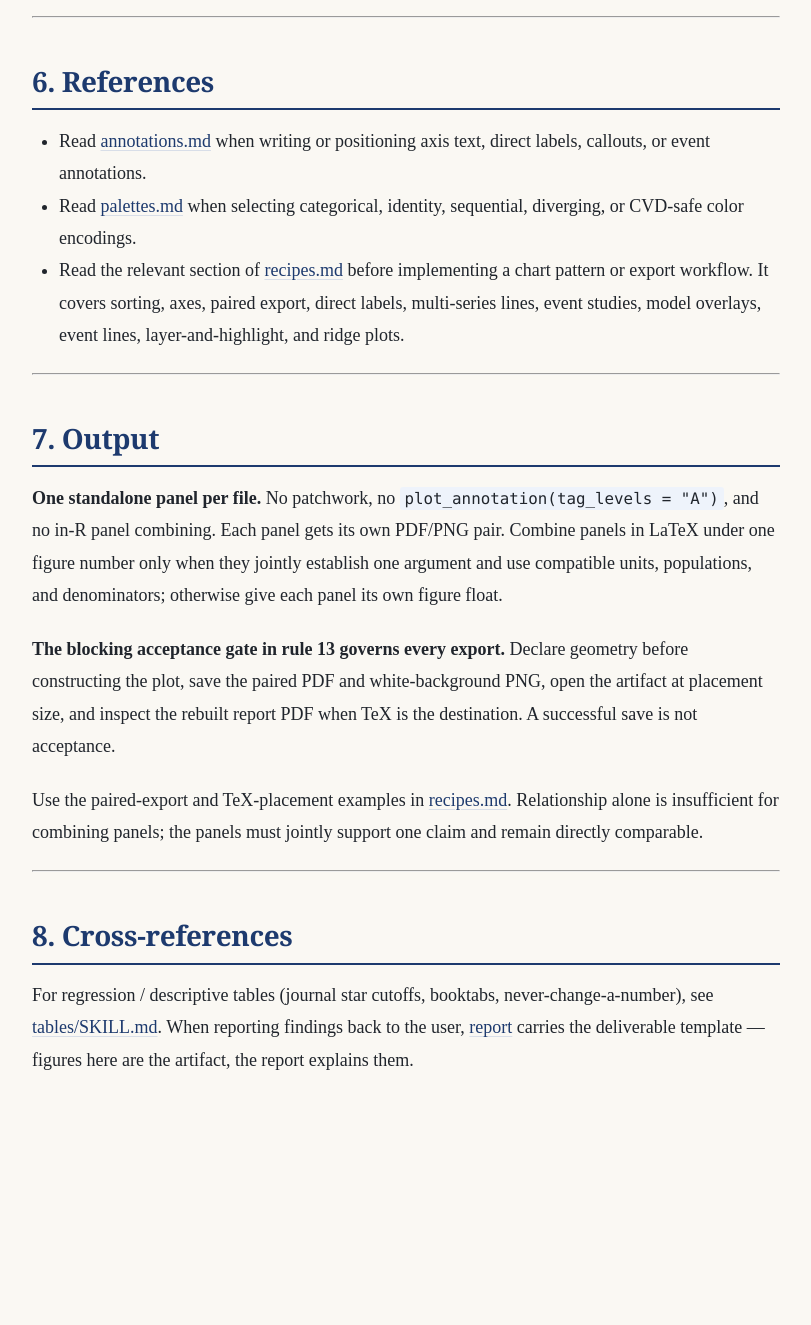
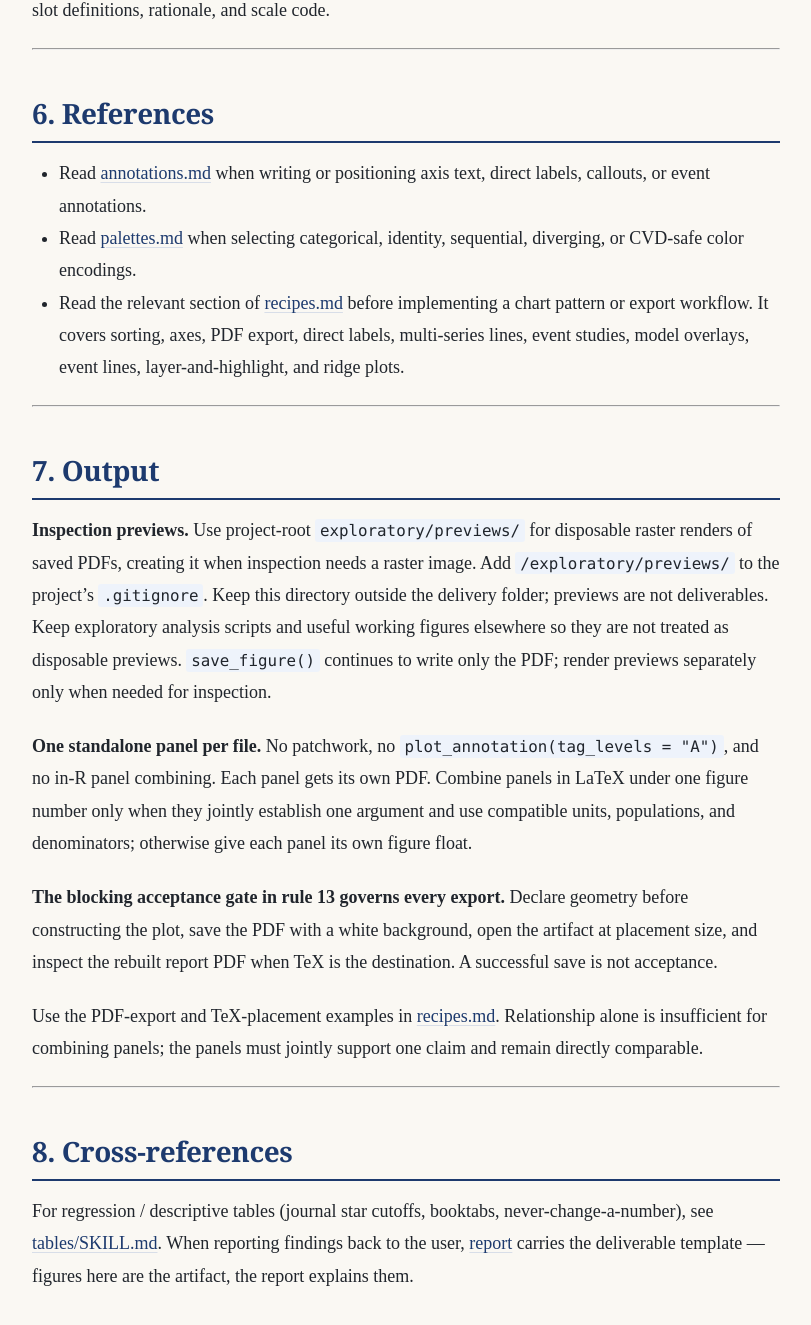
Before and after one commit to KaiGu2024/KaiGu2024.github.io, a Jekyll site: the page built from docs/skills/visualization/SKILL.md, in a window 1280 px wide and 1400 px high, scrolled down 9531 px. Shown: the top 1325 px of the window, without its empty margins (234-1045 px from the left). Built offline with Jekyll 4.4.1, drawn with Linux system fonts in a browser that asks for light colours; before the commit the page ends 10719 px from its top, so only the background shows below that; some of the changed text lies outside the part shown.

Commit message:
keep figure exports pdf-only and separate inspection previews

````diff
--- a/docs/skills/visualization/SKILL.md
+++ b/docs/skills/visualization/SKILL.md
@@ -2,7 +2,7 @@
 name: visualization
 title: Visualization
 permalink: /skills/visualization/
-description: Use when producing publication-ready R + ggplot2 figures for papers or slides. Applies perceptual chart selection; brand, subject-identity, magnitude, and CVD-safe palettes; Lora/Newsreader typography; direct labeling; uncertainty; one standalone panel per script; conditional LaTeX multi-panel assembly; paired PDF + 600-DPI PNG export; and a blocking inspection at intended placement size. Enforces sorted categories, plot-differences-not-raw, explicit units and aggregation, no gridlines, no explanatory titles or captions inside the image, and no clipping or overlap. For regression tables, use the tables skill.
+description: Use when producing publication-ready R + ggplot2 figures for papers or slides. Applies perceptual chart selection; brand, subject-identity, magnitude, and CVD-safe palettes; Lora/Newsreader typography; direct labeling; uncertainty; one standalone panel per script; conditional LaTeX multi-panel assembly; PDF-only export; and a blocking inspection at intended placement size. Enforces sorted categories, plot-differences-not-raw, explicit units and aggregation, no gridlines, no explanatory titles or captions inside the image, and no clipping or overlap. For regression tables, use the tables skill.
 allowed-tools: Read, Edit, Write, Bash
 invocation: auto
 ---
@@ -15,7 +15,7 @@ invocation: auto
 4. [Setup](#4-setup) — shared theme, title, save, and palette helpers
 5. [Palette rules](#5-palette-rules) — the color constraints that apply to every figure
 6. [References](#6-references) — annotations, palettes, and implementation recipes
-7. [Output](#7-output) — one standalone panel per file, conditional LaTeX assembly, paired PDF/PNG export
+7. [Output](#7-output) — one standalone panel per file, conditional LaTeX assembly, PDF-only export
 8. [Cross-references](#8-cross-references)
 
 ---
@@ -30,7 +30,7 @@ invocation: auto
 
 4. **Direct annotation, no legends.** Label every line or group the reader needs to identify, including background series; highlighting changes color, not label coverage. Horizontal-bar ticks may serve as labels. Suppress redundant guides, keep labels in white space, and facet or change encoding if required labels cannot fit. Read [annotations.md](references/annotations.md) whenever adding or positioning text.
 
-5. **High DPI.** `dpi = 600` (or PDF vector). *Science*/*Nature* minimum at submission.
+5. **Vector PDF output.** Deliver vector PDFs only; do not generate companion PNG deliverables. Raster renders needed for inspection belong in `exploratory/previews/` (see §7).
 
 6. **Use a readable text hierarchy at final placement size.** Author at the declared placement size (rule 13), with export and placement widths within 10%. Manuscript defaults are:
    - Axis titles **20 pt**; tick labels **16 pt**; inline / annotation labels **16–18 pt**. For text geoms, use `size = 16 / ggplot2::.pt` (or `18 / ggplot2::.pt`); their default size unit is mm, with 1 mm ≈ 2.85 pt.
@@ -45,11 +45,11 @@ invocation: auto
 
 9. **Calculate before you graph.** Pre-aggregate with dplyr, plot with `stat = "identity"`. Geom-side stats (`after_stat(prop)`, `stat_summary`) fail in surprising ways with grouped/multi-variable aggregation; the summary table is itself a useful artifact.
 
-10. **No explanatory text except direct data labels and designed annotations.** Axis titles and tick labels are the only structural text inside the image; direct data labels and designed annotations from rule 4 are allowed. **Do not** set `plot.title`, `plot.subtitle`, `plot.caption`, or `plot.tag`; those belong in LaTeX (`\caption{}`, section prose, slide chrome) where they can be re-edited without re-rendering the figure. Notes, sample descriptions, model details, and any panel letter all live in TeX, not in the PNG/PDF.
+10. **No explanatory text except direct data labels and designed annotations.** Axis titles and tick labels are the only structural text inside the image; direct data labels and designed annotations from rule 4 are allowed. **Do not** set `plot.title`, `plot.subtitle`, `plot.caption`, or `plot.tag`; those belong in LaTeX (`\caption{}`, section prose, slide chrome) where they can be re-edited without re-rendering the figure. Notes, sample descriptions, model details, and any panel letter all live in TeX, not in the PDF.
 
     Use self-contained, sentence-case axis titles that name the plotted quantity and its measurement unit, plus aggregation when needed to distinguish quantities. Aim for roughly 3–6 words, but preserve meaning over brevity. Put units in parentheses at the end. For event studies, name the time unit and event on x and the outcome and effect scale on y; follow the [event-study axis guidance](references/annotations.md#event-study-axes). Format ticks with `scales::label_*`; use `y = NULL` only when y ticks already name each item. Follow the three-layer unit-disclosure rule in [annotations.md](references/annotations.md), which separates the axis label, LaTeX caption or panel subtitle, and figure note.
 
-    **One standalone panel per file.** Generate every report panel independently with its own script and matched PDF/PNG pair; do not combine panels in R with patchwork or similar tools. Combine the exported panels in LaTeX under one figure number only when they jointly establish one argument and use compatible units, populations, and denominators. Otherwise use separate figure floats. A faceted plot that forms one small-multiple encoding over a shared variable remains one panel for this rule.
+    **One standalone panel per file.** Generate every report panel independently with its own script and PDF; do not combine panels in R with patchwork or similar tools. Combine the exported panels in LaTeX under one figure number only when they jointly establish one argument and use compatible units, populations, and denominators. Otherwise use separate figure floats. A faceted plot that forms one small-multiple encoding over a shared variable remains one panel for this rule.
 
 11. **Show uncertainty.** Confidence intervals always — `geom_ribbon(alpha = 0.18–0.22)` for continuous, error bars for discrete. Point estimates without uncertainty convey false precision.
 
@@ -58,8 +58,8 @@ invocation: auto
 13. **Blocking layout acceptance gate: nothing clips, touches, overlaps, or wastes space.** A figure is not complete when `ggsave()` succeeds. It is complete only after the saved artifact has been opened and inspected at its intended manuscript or slide placement size.
 
     1. **Declare geometry before constructing the plot.** Set export width, export height, and intended placement width first with `figure_spec()`. Use the same physical unit for export and placement. Export width and placement width may differ by no more than 10%; do not export large and substantially shrink in LaTeX. Choose dimensions for the actual manuscript column or slide layout, then inspect with the 20/16 pt manuscript defaults.
-    2. **Save paired artifacts.** Use `save_figure()` to write the publication PDF and a white-background `-qa.png` at identical dimensions and aspect ratio. The PNG is an inspection artifact, not a substitute for the PDF.
-    3. **Open the saved artifact itself.** Inspect the PNG or a rasterized PDF with an image-viewing tool, never only the RStudio plot pane. View it at the declared placement width. For TeX output, rebuild the report and inspect the placed figure in the report PDF too.
+    2. **Save the PDF only.** Use `save_figure()` to write the publication PDF with a white background. Do not export a companion PNG.
+    3. **Open the saved artifact itself.** Inspect the saved PDF with a PDF-viewing or rendering tool, never only the RStudio plot pane. Save any required raster inspection renders in the project's `exploratory/previews/` directory, outside the delivery folder and excluded from version control. View the figure at the declared placement width. For TeX output, rebuild the report and inspect the placed figure in the report PDF too.
     4. **Audit unit consistency.** Verify that the code's aggregation level, axis label, LaTeX caption or panel subtitle, surrounding prose, and figure note describe the same observation unit, population, and denominator. Never alternate casually among units such as languages, repositories, models, and foundation models.
     5. **Reject and regenerate on any failure.** Reject if an axis title is cropped, touches a tick label, or touches an edge; tick labels touch, overlap, or truncate; any direct label or designed annotation crops or overlaps another label or mark; an exceptionally permitted legend is incomplete or touches an edge; or avoidable empty space makes text or data materially smaller at final placement.
     6. **Repair in this order.** Shorten or wrap axis titles and annotations with `labs_pub()` (defaults: 32 characters per x-title line, 26 per y-title line); thin breaks, use `guide_axis(n.dodge = 2)`, or flip long categorical axes; reserve a data-scale annotation gutter with `expand`; use `ggrepel`; select the relevant `theme_pub(gutter = ...)` margin profile or increase the device dimension; then change the layout or encoding. Right-side direct labels require both scale expansion and `theme_pub(gutter = "right")`. Keep rule 6's default text sizes during collision repairs; a different size required by the venue or requested by the user must be checked at final placement.
@@ -158,7 +158,7 @@ This loads `theme_pub()` (already applied via `theme_set()`), `labs_pub()`, `fig
 
 ### One script per panel
 
-**One runnable script per panel.** Each standalone figure or report panel is produced by its own self-contained script (e.g. `figures/fig_<slug>.R`) that writes exactly **one matched PDF/PNG pair**. Never put several panels in one serial script — that forces them to render one after another.
+**One runnable script per panel.** Each standalone figure or report panel is produced by its own self-contained script (e.g. `figures/fig_<slug>.R`) that writes exactly **one PDF**. Never put several panels in one serial script — that forces them to render one after another.
 
 **One shared project setup, not divergent local copies.** Factor the common preamble — the `library()` calls, the single `source(".../theme_pub.R")`, the `showtext` font registration above, project subject mappings, and any shared data prep — into one project-level `_setup.R` that every figure script sources. Do not redefine `theme_pub()`, `labs_pub()`, `figure_spec()`, or `save_figure()` in project/subproject setup files. When divergent copies already exist, replace them with thin forwarding setup files that source the one project helper; merely improving the central skill will not update copied functions. Cache expensive data prep to disk (e.g. `saveRDS()` / `readRDS()`) so each job reads the prepared data instead of recomputing it.
 
@@ -175,7 +175,7 @@ dat <- readRDS("_cache/panel.rds")
 save_figure(p, spec)
 ```
 
-Because each script is independent, panels can render simultaneously under any parallel launcher: one panel = one matched artifact pair = one script = one job.
+Because each script is independent, panels can render simultaneously under any parallel launcher: one panel = one PDF = one script = one job.
 
 Read [palettes.md](references/palettes.md) for palette slots, subject mappings, scale code, and CVD checks. `scripts/theme_pub.R` remains the executable source of truth.
 
@@ -200,17 +200,19 @@ Read [palettes.md](references/palettes.md) when choosing anything beyond the def
 
 - Read [annotations.md](references/annotations.md) when writing or positioning axis text, direct labels, callouts, or event annotations.
 - Read [palettes.md](references/palettes.md) when selecting categorical, identity, sequential, diverging, or CVD-safe color encodings.
-- Read the relevant section of [recipes.md](references/recipes.md) before implementing a chart pattern or export workflow. It covers sorting, axes, paired export, direct labels, multi-series lines, event studies, model overlays, event lines, layer-and-highlight, and ridge plots.
+- Read the relevant section of [recipes.md](references/recipes.md) before implementing a chart pattern or export workflow. It covers sorting, axes, PDF export, direct labels, multi-series lines, event studies, model overlays, event lines, layer-and-highlight, and ridge plots.
 
 ---
 
 ## 7. Output
 
-**One standalone panel per file.** No patchwork, no `plot_annotation(tag_levels = "A")`, and no in-R panel combining. Each panel gets its own PDF/PNG pair. Combine panels in LaTeX under one figure number only when they jointly establish one argument and use compatible units, populations, and denominators; otherwise give each panel its own figure float.
+**Inspection previews.** Use project-root `exploratory/previews/` for disposable raster renders of saved PDFs, creating it when inspection needs a raster image. Add `/exploratory/previews/` to the project's `.gitignore`. Keep this directory outside the delivery folder; previews are not deliverables. Keep exploratory analysis scripts and useful working figures elsewhere so they are not treated as disposable previews. `save_figure()` continues to write only the PDF; render previews separately only when needed for inspection.
 
-**The blocking acceptance gate in rule 13 governs every export.** Declare geometry before constructing the plot, save the paired PDF and white-background PNG, open the artifact at placement size, and inspect the rebuilt report PDF when TeX is the destination. A successful save is not acceptance.
+**One standalone panel per file.** No patchwork, no `plot_annotation(tag_levels = "A")`, and no in-R panel combining. Each panel gets its own PDF. Combine panels in LaTeX under one figure number only when they jointly establish one argument and use compatible units, populations, and denominators; otherwise give each panel its own figure float.
 
-Use the paired-export and TeX-placement examples in [recipes.md](references/recipes.md#figure-specification-paired-export-and-qa). Relationship alone is insufficient for combining panels; the panels must jointly support one claim and remain directly comparable.
+**The blocking acceptance gate in rule 13 governs every export.** Declare geometry before constructing the plot, save the PDF with a white background, open the artifact at placement size, and inspect the rebuilt report PDF when TeX is the destination. A successful save is not acceptance.
+
+Use the PDF-export and TeX-placement examples in [recipes.md](references/recipes.md#figure-specification-pdf-export-and-qa). Relationship alone is insufficient for combining panels; the panels must jointly support one claim and remain directly comparable.
 
 ---
 
````
Also changed, not shown: docs/skills/slide/SKILL.md (+9 -1 lines), docs/skills/slide/references/own-work.md (+3 -1 lines), docs/skills/slide/references/pdf-export.md (+2 -0 lines), docs/skills/slide/references/reading-other-papers.md (+1 -1 lines), docs/skills/visualization/references/recipes.md (+8 -5 lines), 2 other files.
